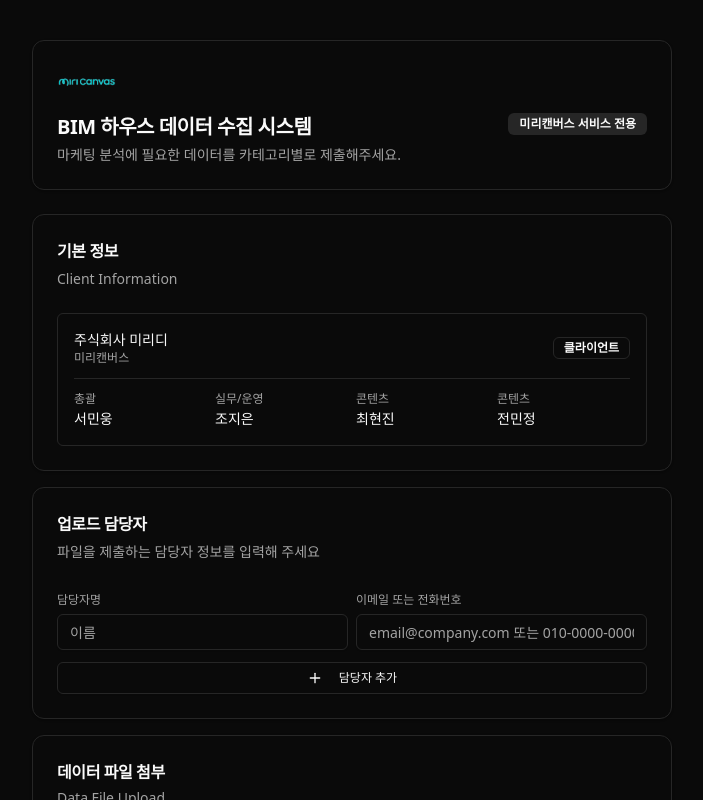
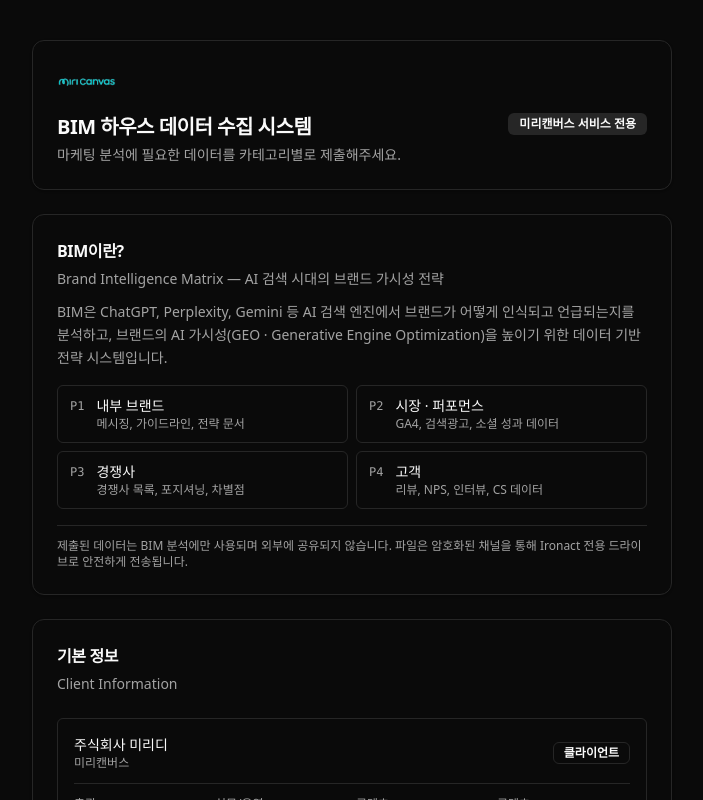
Before and after one commit to makim-414/bim-data-request, a React (Vite) app: page / in a window 1280 px wide. Shown: the top 800 px of the page, without its empty margins (288-991 px from the left). Built offline with nearby package versions, Linux system fonts and the light colour scheme.

Commit message:
feat: BIM 소개 카드 추가 - 정의, 4관점 구조, 보안 안내

```diff
--- a/src/App.tsx
+++ b/src/App.tsx
@@ -570,24 +570,50 @@
           <Card>
             <CardHeader>
               <div className="space-y-4">
- <img
- src="/miricanvas-logo.png"
- alt="miri canvas"
- className="h-8 w-auto"
- />
+                <img src="/miricanvas-logo.png" alt="miri canvas" className="h-8 w-auto" />
                 <div className="flex flex-wrap items-start justify-between gap-3">
                   <div className="space-y-1">
- <CardTitle className="text-xl">
- BIM 하우스 데이터 수집 시스템
- </CardTitle>
- <CardDescription>
- 마케팅 분석에 필요한 데이터를 카테고리별로 제출해주세요.
- </CardDescription>
+                    <CardTitle className="text-xl">BIM 하우스 데이터 수집 시스템</CardTitle>
+                    <CardDescription>마케팅 분석에 필요한 데이터를 카테고리별로 제출해주세요.</CardDescription>
                   </div>
                   <Badge variant="secondary">미리캔버스 서비스 전용</Badge>
                 </div>
               </div>
             </CardHeader>
+          </Card>
+
+          {/* BIM 소개 */}
+          <Card>
+            <CardHeader className="pb-3">
+              <CardTitle className="text-base">BIM이란?</CardTitle>
+              <CardDescription>Brand Intelligence Matrix — AI 검색 시대의 브랜드 가시성 전략</CardDescription>
+            </CardHeader>
+            <CardContent className="space-y-4 text-sm">
+              <p className="text-muted-foreground leading-relaxed">
+                BIM은 ChatGPT, Perplexity, Gemini 등 AI 검색 엔진에서 브랜드가 어떻게 인식되고 언급되는지를 분석하고,
+                브랜드의 AI 가시성(GEO · Generative Engine Optimization)을 높이기 위한 데이터 기반 전략 시스템입니다.
+              </p>
+              <div className="grid grid-cols-1 gap-2 sm:grid-cols-2">
+                {[
+                  { code: "P1", label: "내부 브랜드", desc: "메시징, 가이드라인, 전략 문서" },
+                  { code: "P2", label: "시장 · 퍼포먼스", desc: "GA4, 검색광고, 소셜 성과 데이터" },
+                  { code: "P3", label: "경쟁사", desc: "경쟁사 목록, 포지셔닝, 차별점" },
+                  { code: "P4", label: "고객", desc: "리뷰, NPS, 인터뷰, CS 데이터" },
+                ].map((p) => (
+                  <div key={p.code} className="flex gap-3 rounded-md border px-3 py-2.5">
+                    <span className="shrink-0 font-mono text-xs text-muted-foreground pt-0.5">{p.code}</span>
+                    <div>
+                      <p className="text-sm font-medium">{p.label}</p>
+                      <p className="text-xs text-muted-foreground">{p.desc}</p>
+                    </div>
+                  </div>
+                ))}
+              </div>
+              <p className="text-xs text-muted-foreground border-t pt-3">
+                제출된 데이터는 BIM 분석에만 사용되며 외부에 공유되지 않습니다.
+                파일은 암호화된 채널을 통해 Ironact 전용 드라이브로 안전하게 전송됩니다.
+              </p>
+            </CardContent>
           </Card>
 
  <form onSubmit={handleSubmit} className="space-y-4">
```
Lines whose indentation alone changed are shown as unchanged.
